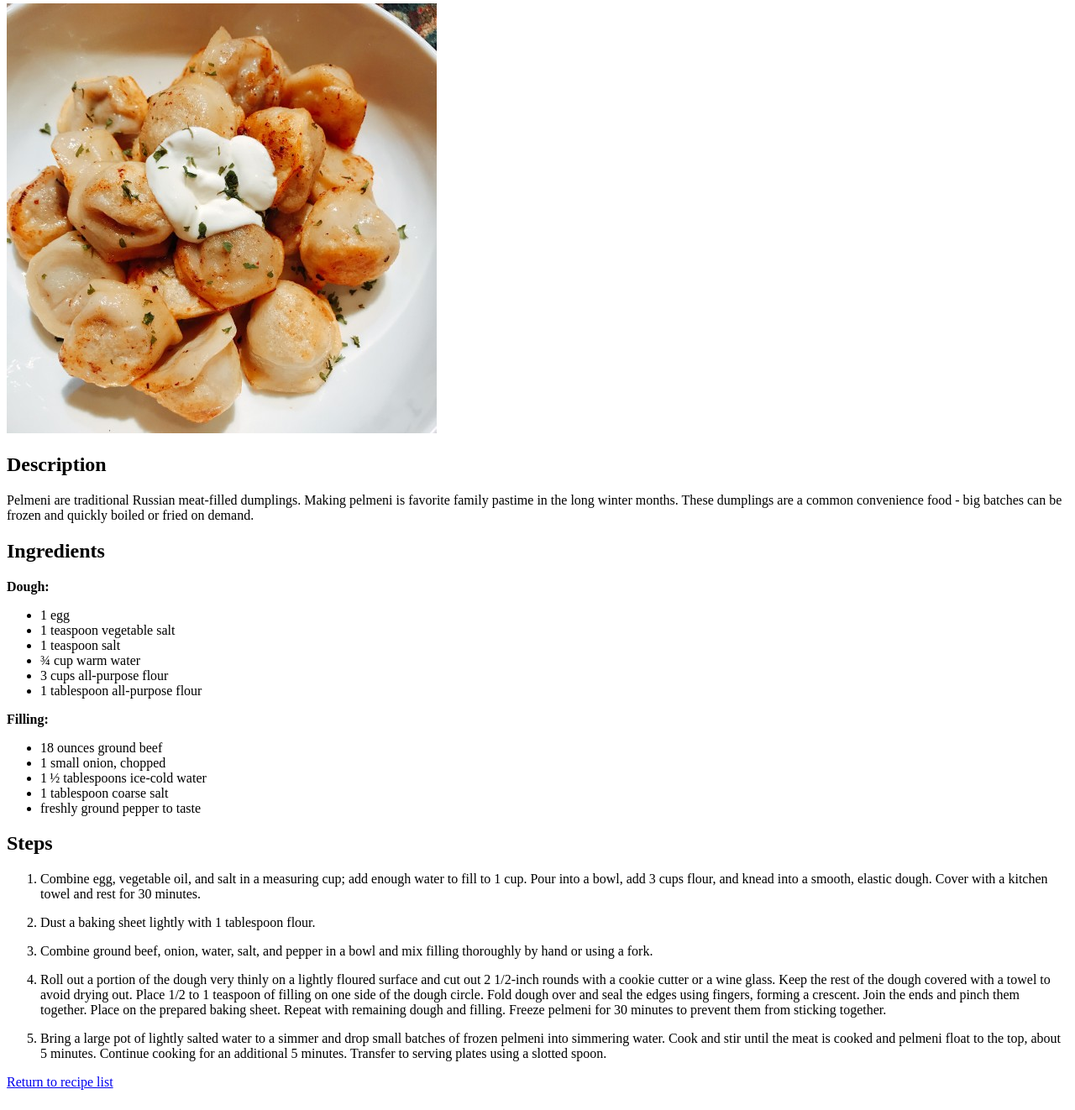
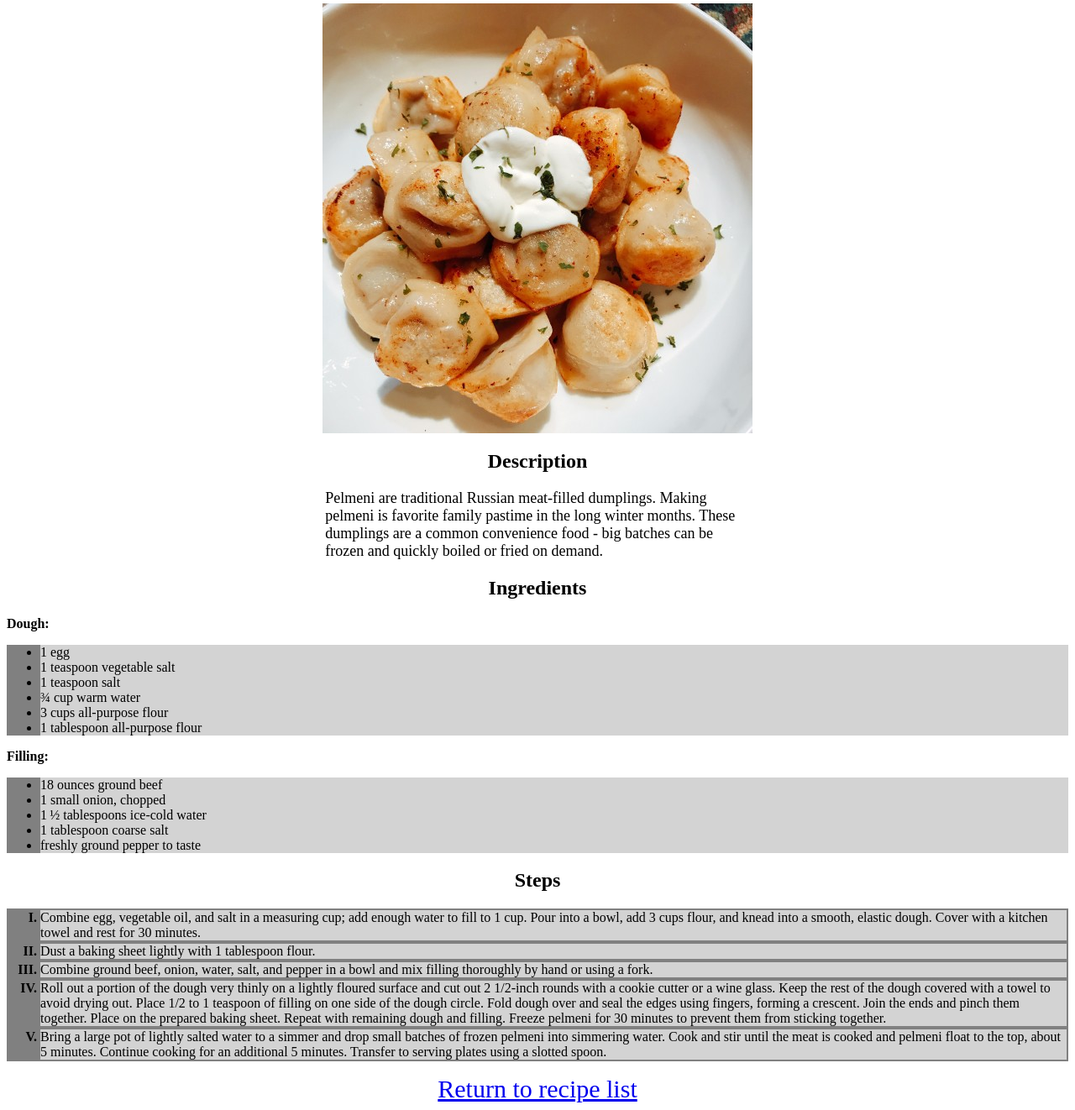
Before and after one commit to Noivellet/odin-recipes, a plain HTML site: page recipes/pelmeni.html in a window 1280 px wide. Shown: the part 76-1398 px from the top of the page at 84% size. Drawn offline with Linux system fonts and the light colour scheme.

Commit message:
Add styles to the project
Add styles.css with some basic styles and make necessary changes to
the html files to accomodate them.

```diff
--- /dev/null
+++ b/css/styles.css
@@ -0,0 +1,54 @@
+h1, h2, h3 {
+    text-align: center;
+}
+
+.description {
+    margin: 0% 30%;
+    font-size: 18px;
+}
+
+.banner-container img{
+    display: block;
+    margin-left: auto;
+    margin-right: auto;
+    width: auto;
+}
+
+.ingredients ul, .steps ol {
+    background: gray;
+}
+
+.ingredients ul li, .steps ol li {
+    background-color: lightgray;
+}
+
+.steps ol {
+    list-style-type: upper-roman;
+    font-weight: bold;
+}
+
+.steps ol li p {
+    margin: 0px;
+    font-weight: normal;
+    border: gray solid;
+    border-width: 2px 2px 2px 0px;
+}
+
+.footer {
+    margin: auto;
+    text-align: center;
+    width: 30%;
+    font-size: 30px;
+}
+
+.recipe-list-container {
+    margin: auto;
+    text-align: center;
+    width: 30%;
+    font-size: 24px;
+}
+
+.recipe-list {
+    list-style-type: none;
+    padding: 0;
+}
--- a/recipes/pelmeni.html
+++ b/recipes/pelmeni.html
@@ -2,17 +2,21 @@
 <html lang="en">
 <head>
     <meta charset="UTF-8">
+    <link rel="stylesheet" href="../css/styles.css">
     <title>Recipes: Pelmeni</title>
 </head>
 <body>
     <h1>A Recipe for Pelmeni</h1>
+    <div class="banner-container">
         <img src="../img/pelmeni.jpg" siz alt="A bowl of fried pelmeni with sour cream on top">
+    </div>
     <h2>Description</h2>
-    <p>
+    <p class="description">
         Pelmeni are traditional Russian meat-filled dumplings.
         Making pelmeni is favorite family pastime in the long winter months.
         These dumplings are a common convenience food - big batches can be frozen and quickly boiled or fried on demand.
     </p>
+    <div class="ingredients">
         <h2>Ingredients</h2>
         <strong>Dough:</strong>
         <ul>
@@ -31,6 +35,8 @@
             <li>1 tablespoon coarse salt</li>
             <li>freshly ground pepper to taste</li>
         </ul>
+    </div>
+    <div class="steps">
         <h2>Steps</h2>
             <ol>
                 <li>
@@ -69,6 +75,9 @@
                     </p>
                 </li>
             </ol>
+    </div>
+    <div class="footer">
         <a href="../index.html">Return to recipe list</a>
+    </div>
 </body>
 </html>
```
Also changed, not shown: index.html (+8 -5 lines), recipes/fried-boiled-eggs.html (+10 -1 lines), recipes/hungarian-mushroom-soup.html (+10 -1 lines). Lines whose indentation alone changed are shown as unchanged.
